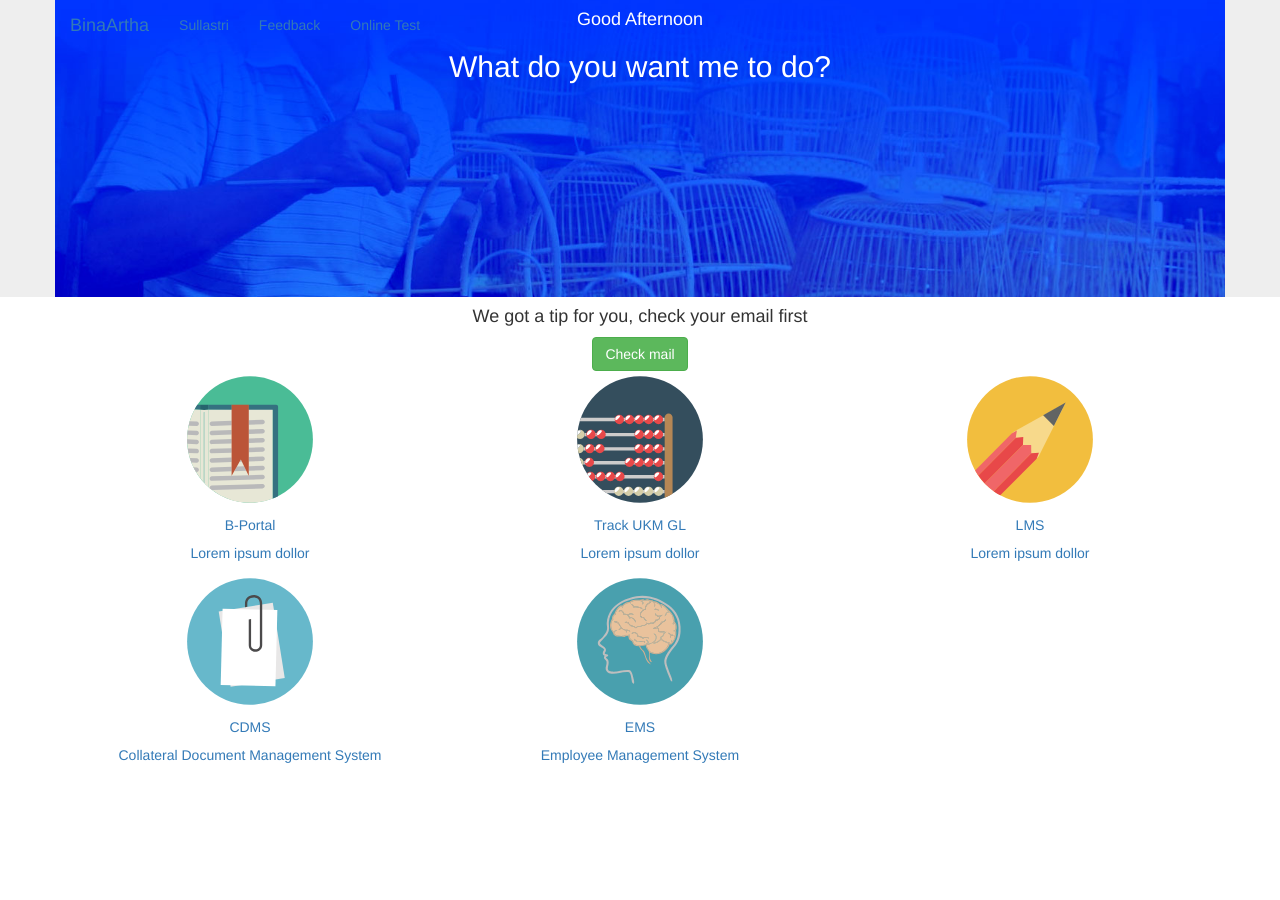
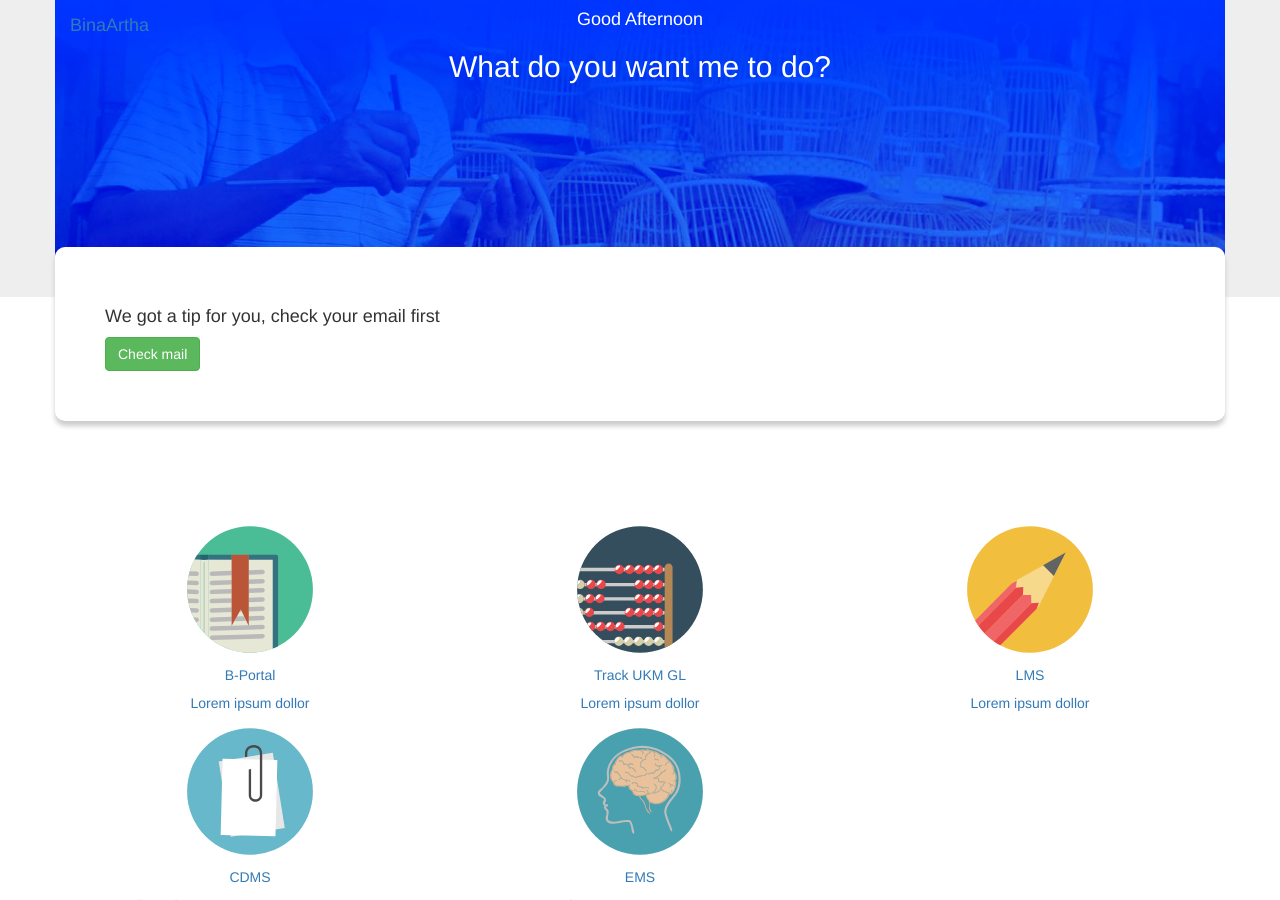
Before and after one commit to kemtol/Bina-Artha, a Jekyll site: the page built from laman/welcome.md, in a window 1280 px wide and 900 px high. Built offline with Jekyll 4.4.1, drawn with Linux system fonts in a browser that asks for light colours; nearby versions of some CDN libraries.

Commit message:
Update oss.html

```diff
--- a/_layouts/oss.html
+++ b/_layouts/oss.html
@@ -29,21 +29,8 @@
     <nav class="navbar navbar-fixed-top">
       <div class="container">
         <div class="navbar-header">
-          <button type="button" class="navbar-toggle collapsed" data-toggle="collapse" data-target="#navbar" aria-expanded="false" aria-controls="navbar">
-            <span class="sr-only">Toggle navigation</span>
-            <span class="icon-bar"></span>
-            <span class="icon-bar"></span>
-            <span class="icon-bar"></span>
-          </button>
           <a class="navbar-brand" href="#">BinaArtha</a>
         </div>
-        <div id="navbar" class="collapse navbar-collapse">
-          <ul class="nav navbar-nav">
-            <li class="active"><a href="#">Sullastri</a></li>
-            <li><a href="#about">Feedback</a></li>
-            <li><a href="#contact">Online Test</a></li>
-          </ul>
-        </div><!--/.nav-collapse -->
       </div>
     </nav>
 
@@ -60,7 +47,7 @@
 
     <div class="container">
       <div class="row">
-        <div class="col-xs-12 text-center">
+        <div class="col-xs-12" style="padding: 5rem;border-radius: 10px;    box-shadow: 0px 5px 5px #ccc;    margin-bottom: 5rem;    position: relative;    top: -5rem;    background: #fff;">
           <h4>We got a tip for you, check your email first</h4>
           <button type="button" class="btn btn-success" data-toggle="modal" data-target="#upload--pdf">
             Check mail
```
